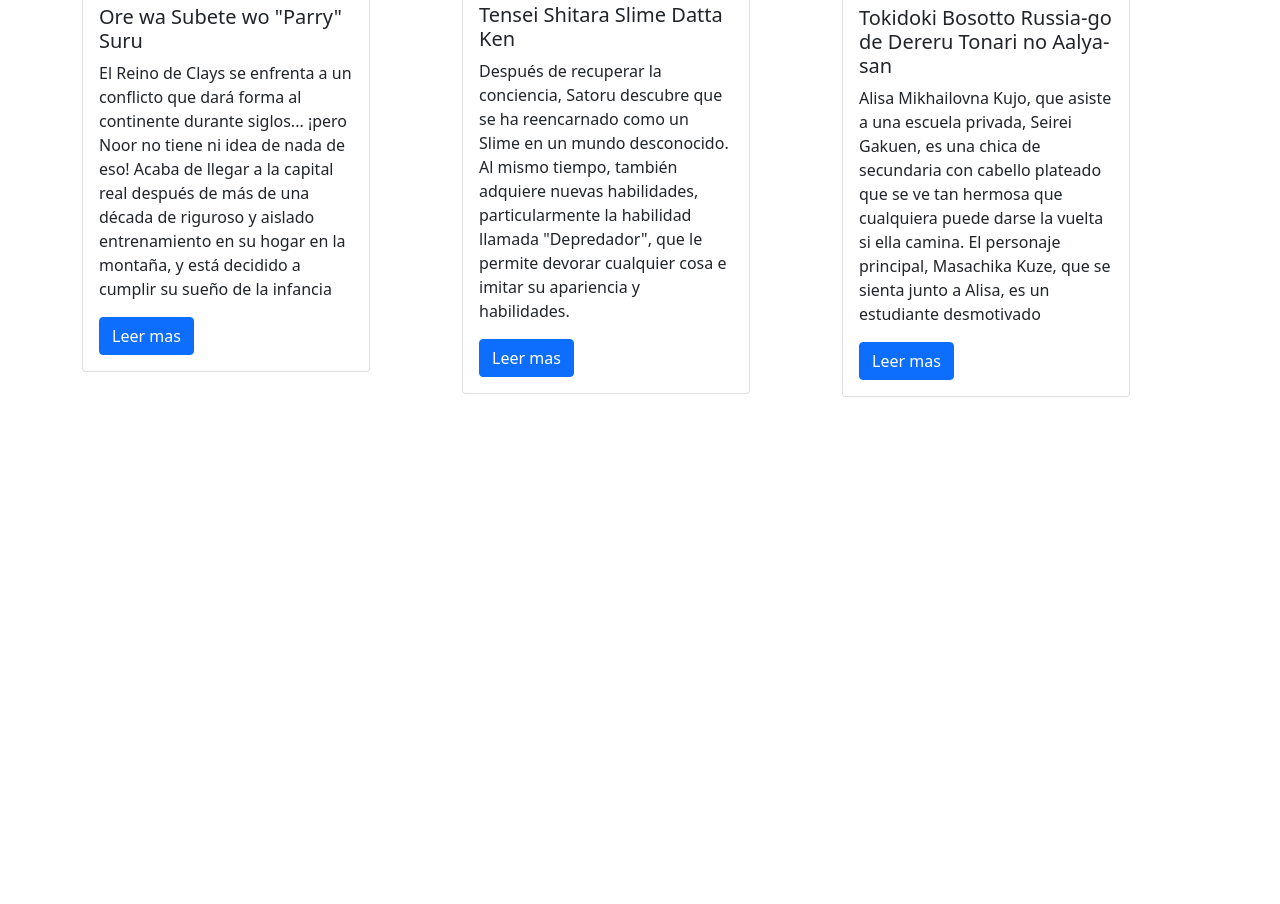
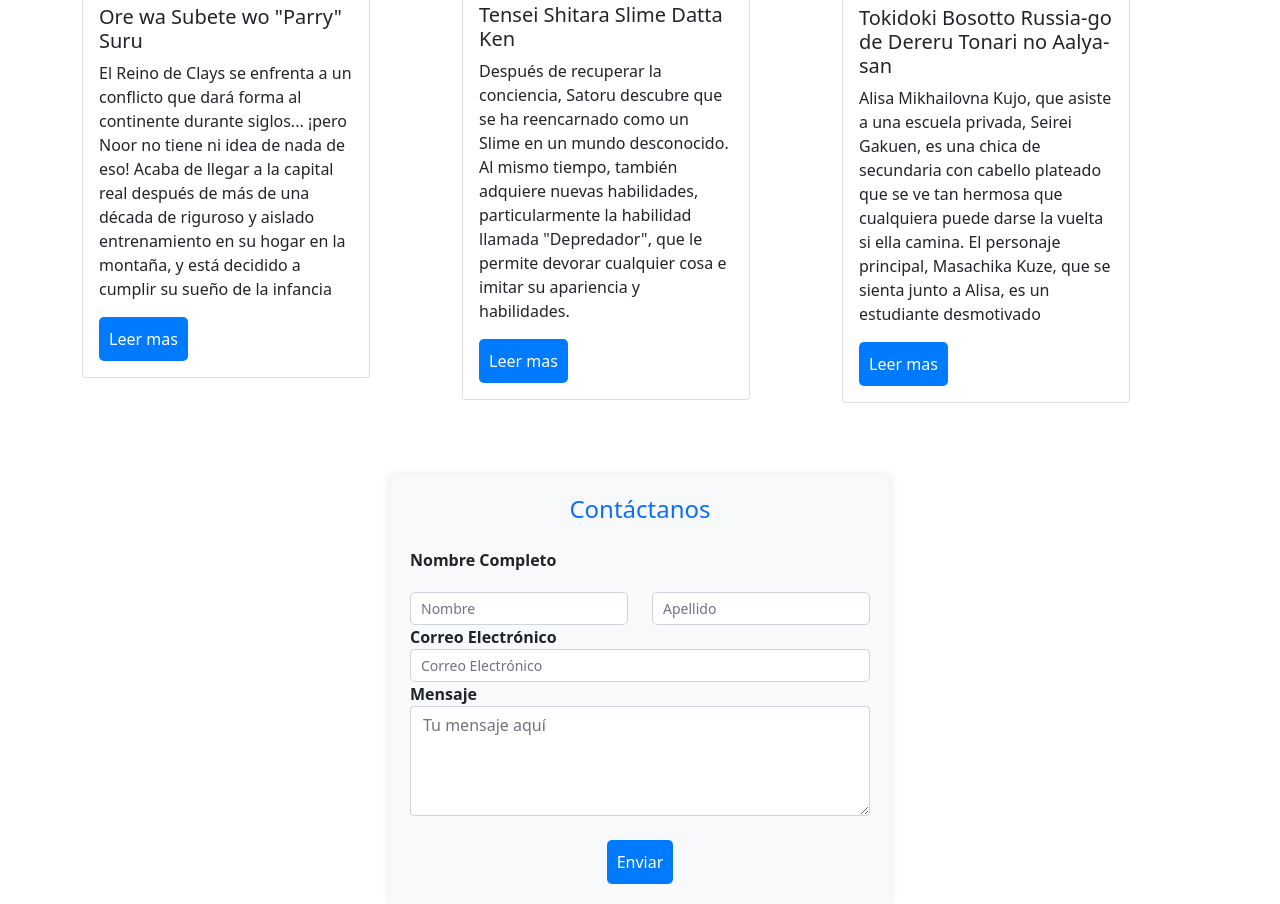
Before and after one commit to Virgi02i87167/Parcial1-DWA, a plain HTML site: page index.html in a window 1280 px wide. Shown: the part 1014-1918 px from the top of the page. Before the commit the page ends 1435 px from the top, so only its background shows below. Drawn offline with nearby package versions, Linux system fonts and the light colour scheme; a script that the page names is missing.

Commit message:
agregando estilos y formulario del contactos

```diff
--- a/index.html
+++ b/index.html
@@ -107,6 +107,35 @@
         </div>
     </div>
 
+    <div class="container-contact mt-5 mx-auto">
+        <form action="form-contact" method="POST">
+            <h2 class="text-center text-primary mb-4">Contáctanos</h2>
+
+            <div class="form-group">
+                <label for="nombre">Nombre Completo</label>
+                <div class="row">
+                    <div class="col-md-6">
+                        <input type="text" class="form-control" id="nombre" placeholder="Nombre" required>
+                    </div>
+                    <div class="col-md-6">
+                        <input type="text" class="form-control" id="apellido" placeholder="Apellido" required>
+                    </div>
+                </div>
+            </div>
+            <div class="form-group">
+                <label for="email">Correo Electrónico</label>
+                <input type="email" class="form-control" id="email" placeholder="Correo Electrónico" required>
+            </div>
+            <div class="form-group">
+                <label for="message">Mensaje</label>
+                <textarea class="form-control" id="message" rows="4" placeholder="Tu mensaje aquí" required></textarea>
+            </div>
+            <div class="form-group text-center mt-4">
+                <button type="submit" class="btn btn-primary">Enviar</button>
+            </div>
+        </form>
+    </div>
+
 
 
     <!-- Agregar scripts de Bootstrap -->
--- a/style.css
+++ b/style.css
@@ -58,7 +58,7 @@
 /* Estilos para las imágenes del slider */
 .slide-item img {
     width: 100%;
-    height: 100%;
+    height: 500px;
     object-fit: cover;
 }
 
@@ -140,3 +140,40 @@
 #slide-3:checked ~ .control-3 ~ .slide-indicador li:nth-child(3) .slide-circulo {
     color: #b93d3d;
 }
+
+/* Estilos de formulario de contactos */
+.container-contact {
+    max-width: 500px;
+    background-color: #f8f9fa;
+    border-radius: 1px;
+    box-shadow: 0 0  10px rgba(0, 0, 0, 0.1);
+    padding: 20px;
+    margin: 0 auto;
+}
+
+h2 {
+    font-size: 24px;
+    margin-bottom: 20px;
+}
+
+.form-group label {
+    font-weight: 600;
+}
+
+.form-group input {
+    border-radius: 5px;
+    border: 1px solid #ced4da;
+    padding: 5px 10px;
+    font-size: 14px;
+}
+
+.btn-primary {
+    background-color: #007bff;
+    border: none;
+    border-radius: 5px;
+    padding: 10px;
+}
+
+.btn-primary:hover {
+    background-color: #0056b3;
+}
```
